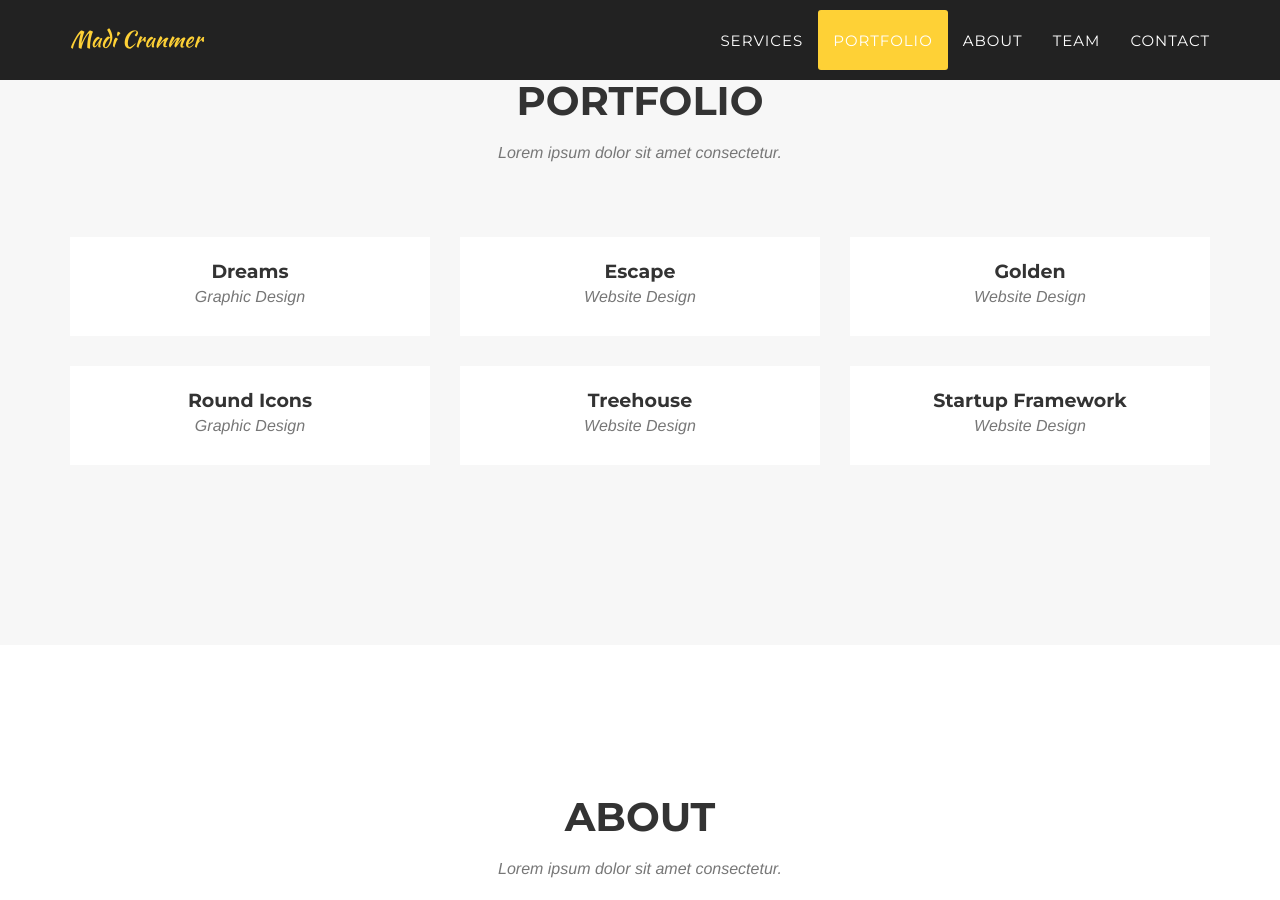
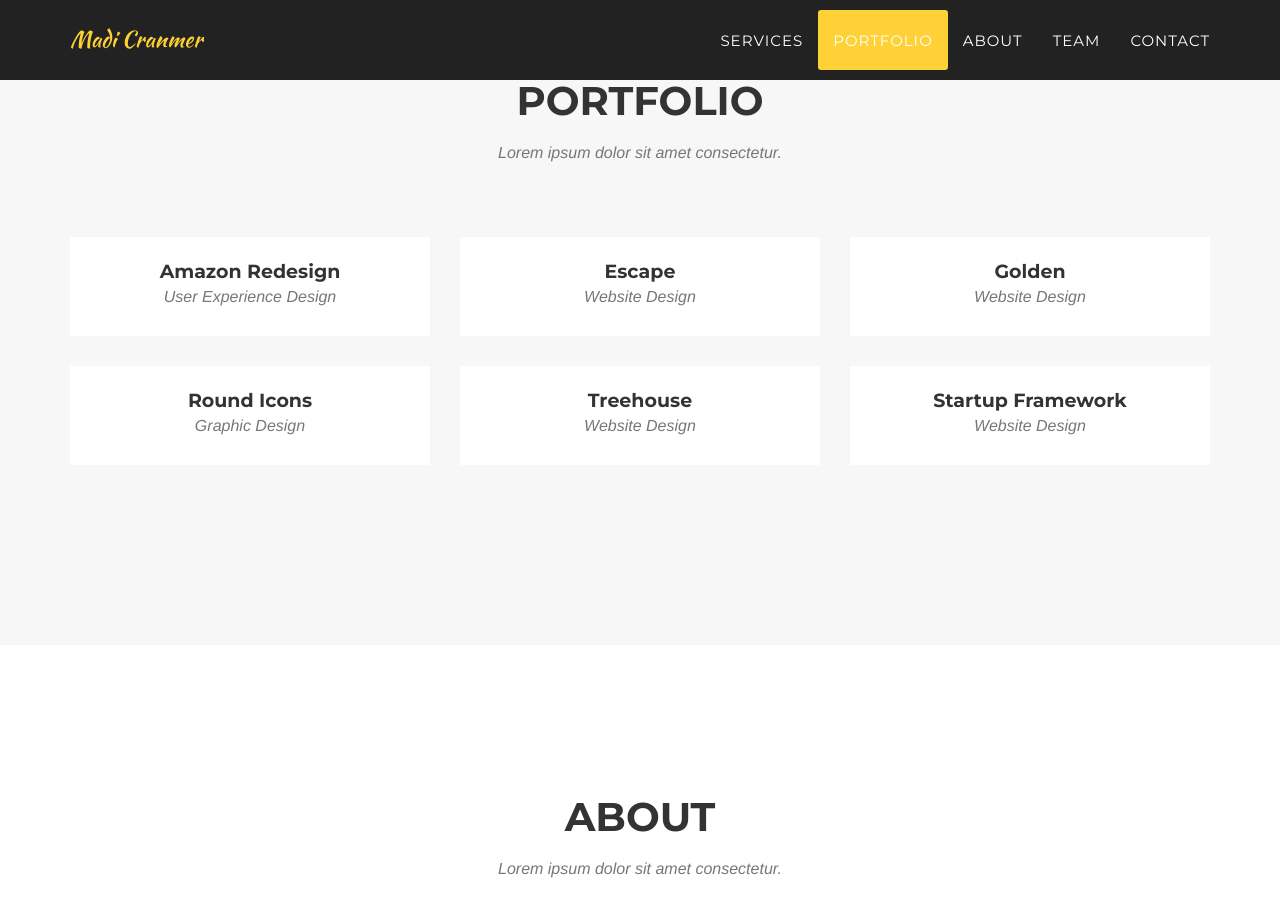
Before and after one commit to mcranmer1/madi, a Jekyll site: the page built from _posts/2014-07-18-project-1.markdown, in a window 1280 px wide and 900 px high, scrolled down 1541 px. Built offline with Jekyll 4.4.1, drawn with Linux system fonts in a browser that asks for light colours; some web fonts are replaced.

Commit message:
Updated Project 1

```diff
--- a/_posts/2014-07-18-project-1.markdown
+++ b/_posts/2014-07-18-project-1.markdown
@@ -1,9 +1,9 @@
 ---
-title: Dreams
+title: Amazon Redesign
 date: 2014-07-18 00:00:00 Z
 categories:
 - Web Development
-subtitle: Graphic Design
+subtitle: User Experience Design
 modal-id: 1
 img: dreams.png
 thumbnail: dreams-thumbnail.png
```
